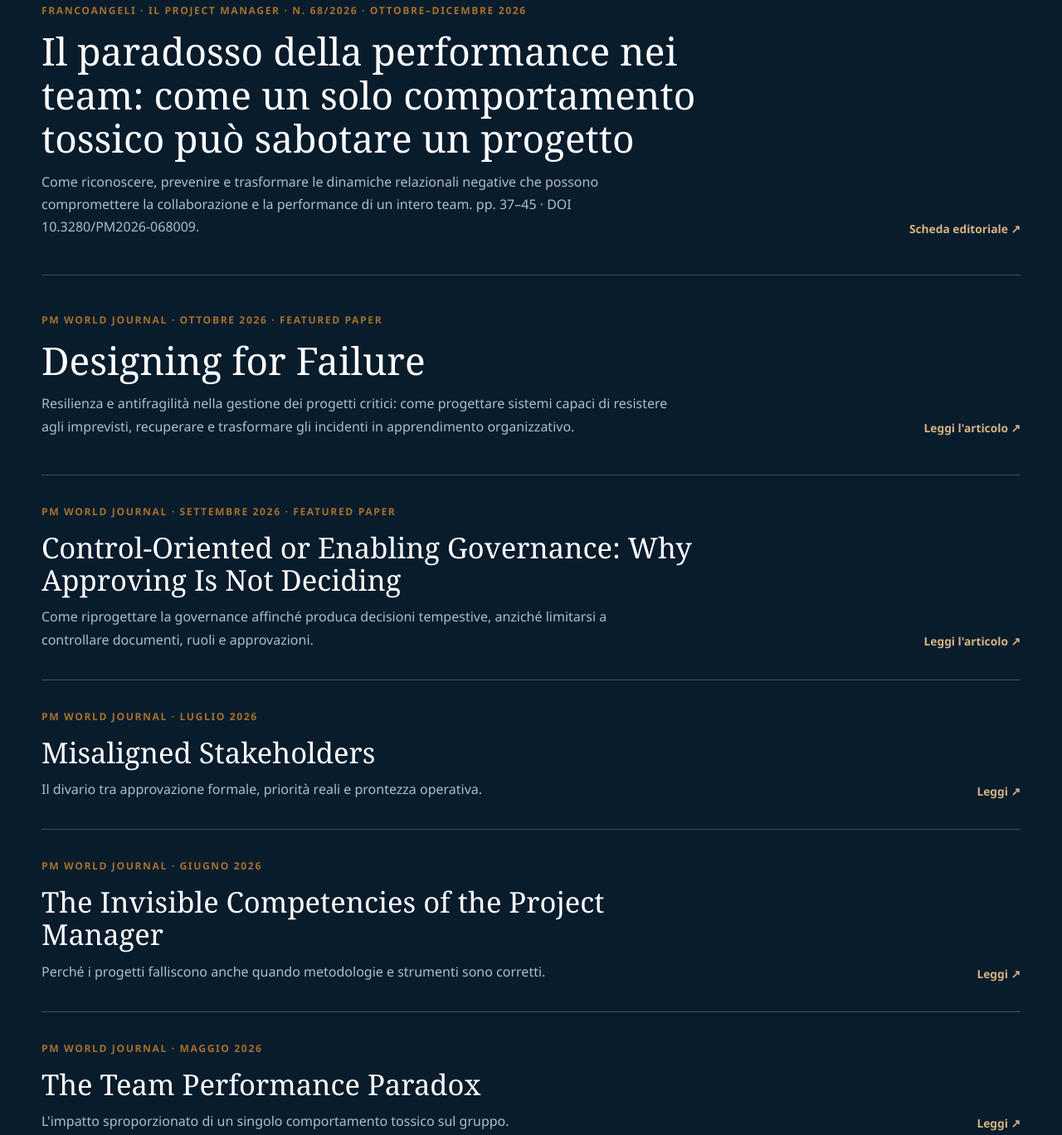
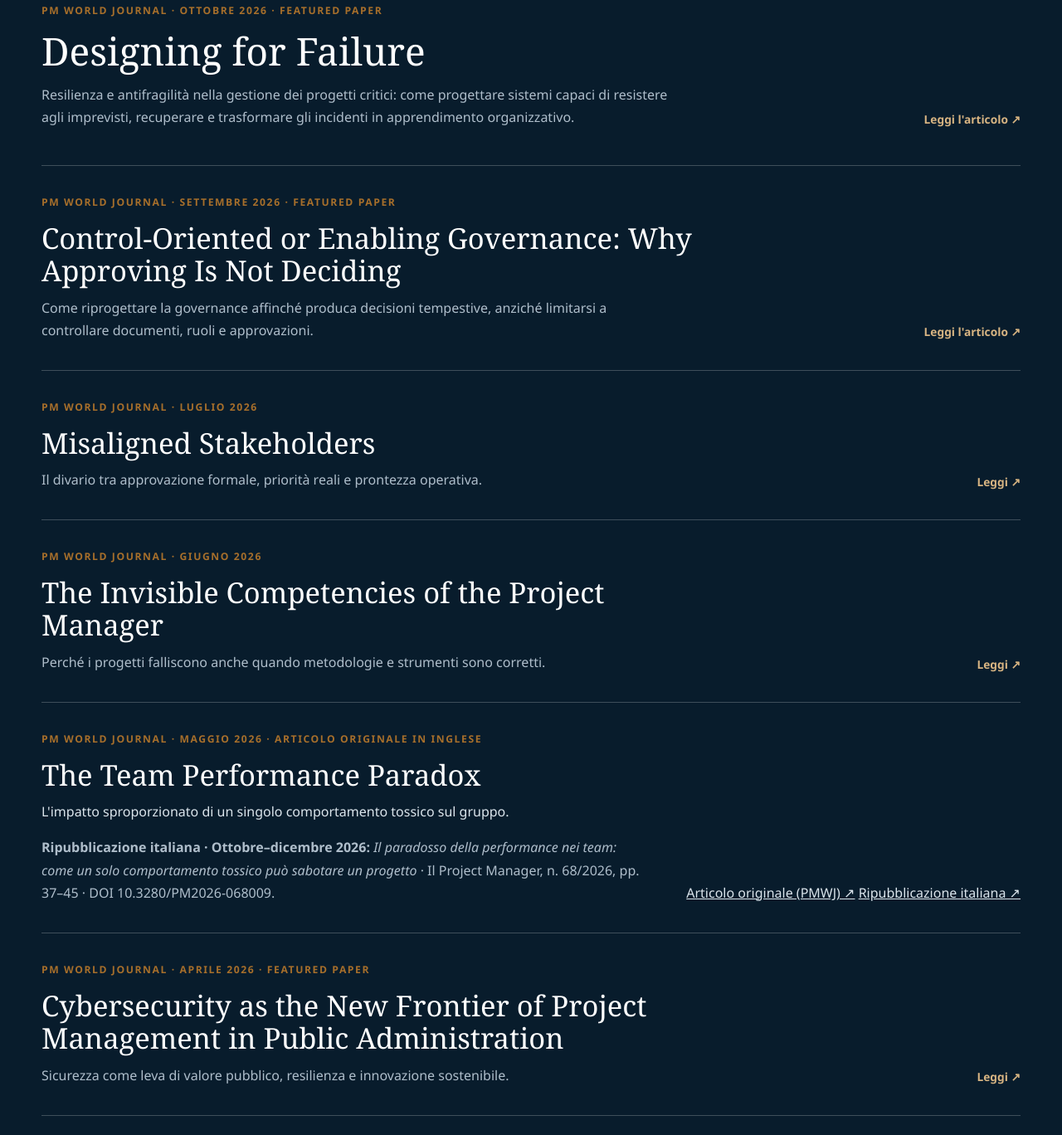
Before and after one commit to lprinzio/lprinzio.github.io, a plain HTML site: page index.html in a window 1280 px wide. Shown: the part 10010-11378 px from the top of the page at 83% size. Drawn offline with Linux system fonts and the light colour scheme.

Commit message:
Link PMWJ article to Italian republication

```diff
--- a/index.html
+++ b/index.html
@@ -21,7 +21,7 @@
     <link rel="alternate" hreflang="en" href="https://lprinzio.github.io/en/" />
     <link rel="alternate" hreflang="x-default" href="https://lprinzio.github.io/" />
     <link rel="icon" href="favicon.svg" type="image/svg+xml" />
-    <link rel="stylesheet" href="styles.css?v=20261016-2" />
+    <link rel="stylesheet" href="styles.css?v=20261115-1" />
     <script src="script.js" defer></script>
     <script type="application/ld+json">
       {
@@ -576,19 +576,6 @@
           <div class="publication-list">
             <article class="publication-card featured-publication">
               <div>
-                <p class="publication-meta">FrancoAngeli · Il Project Manager · N. 68/2026 · Ottobre–dicembre 2026</p>
-                <h3>Il paradosso della performance nei team: come un solo comportamento tossico può sabotare un progetto</h3>
-                <p>
-                  Come riconoscere, prevenire e trasformare le dinamiche relazionali negative che
-                  possono compromettere la collaborazione e la performance di un intero team.
-                  pp. 37–45 · DOI 10.3280/PM2026-068009.
-                </p>
-              </div>
-              <a href="https://www.francoangeli.it/riviste/articolo/81182" target="_blank" rel="noopener noreferrer">Scheda editoriale ↗</a>
-            </article>
-
-            <article class="publication-card featured-publication">
-              <div>
                 <p class="publication-meta">PM World Journal · Ottobre 2026 · Featured Paper</p>
                 <h3>Designing for Failure</h3>
                 <p>
@@ -632,11 +619,19 @@
 
             <article class="publication-card">
               <div>
-                <p class="publication-meta">PM World Journal · Maggio 2026</p>
+                <p class="publication-meta">PM World Journal · Maggio 2026 · Articolo originale in inglese</p>
                 <h3>The Team Performance Paradox</h3>
                 <p>L'impatto sproporzionato di un singolo comportamento tossico sul gruppo.</p>
+                <p class="publication-republication">
+                  <strong>Ripubblicazione italiana · Ottobre–dicembre 2026:</strong>
+                  <em>Il paradosso della performance nei team: come un solo comportamento tossico può sabotare un progetto</em>
+                  · Il Project Manager, n. 68/2026, pp. 37–45 · DOI 10.3280/PM2026-068009.
+                </p>
               </div>
-              <a href="https://pmworldjournal.com/article/the-team-performance-paradox" target="_blank" rel="noopener noreferrer">Leggi ↗</a>
+              <div class="publication-links">
+                <a href="https://pmworldjournal.com/article/the-team-performance-paradox" target="_blank" rel="noopener noreferrer">Articolo originale (PMWJ) ↗</a>
+                <a href="https://www.francoangeli.it/riviste/articolo/81182" target="_blank" rel="noopener noreferrer">Ripubblicazione italiana ↗</a>
+              </div>
             </article>
 
             <article class="publication-card">
```
